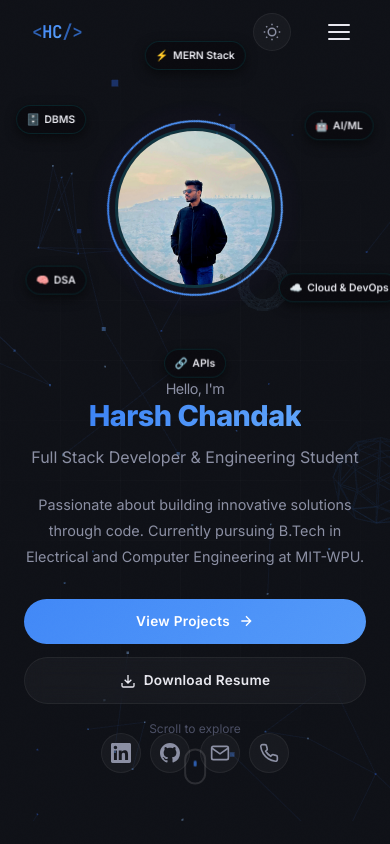
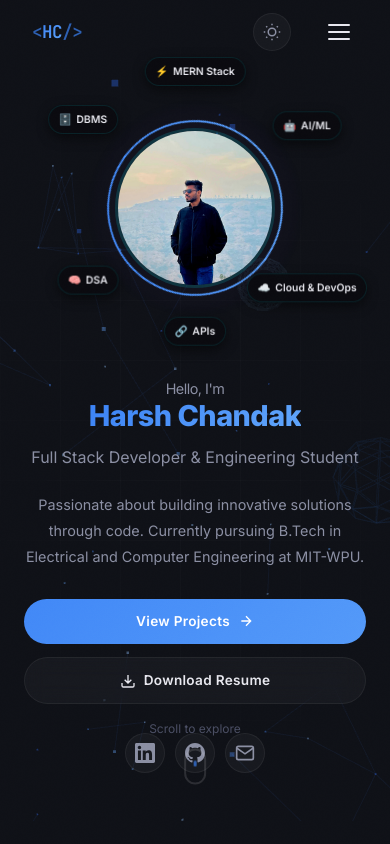
Before and after one commit to harshc17/Portfolio, a plain HTML site: page index.html in a window 390 px wide. Shown: the top 844 px of the page. Drawn offline with nearby package versions, Linux system fonts and the light colour scheme; animation ran at ten frames a second.

Commit message:
Add files via upload

```diff
--- a/index.html
+++ b/index.html
@@ -121,11 +121,7 @@
                             <path d="M4 4h16c1.1 0 2 .9 2 2v12c0 1.1-.9 2-2 2H4c-1.1 0-2-.9-2-2V6c0-1.1.9-2 2-2z" />
                             <polyline points="22,6 12,13 2,6" />
                         </svg></a>
-                    <a href="tel:+917665673182" aria-label="Phone" class="social-icon"><svg width="20" height="20"
-                            viewBox="0 0 24 24" fill="none" stroke="currentColor" stroke-width="2">
-                            <path
-                                d="M22 16.92v3a2 2 0 0 1-2.18 2 19.79 19.79 0 0 1-8.63-3.07 19.5 19.5 0 0 1-6-6 19.79 19.79 0 0 1-3.07-8.67A2 2 0 0 1 4.11 2h3a2 2 0 0 1 2 1.72 12.84 12.84 0 0 0 .7 2.81 2 2 0 0 1-.45 2.11L8.09 9.91a16 16 0 0 0 6 6l1.27-1.27a2 2 0 0 1 2.11-.45 12.84 12.84 0 0 0 2.81.7A2 2 0 0 1 22 16.92z" />
-                        </svg></a>
+
                 </div>
             </div>
             <div class="hero-visual">
@@ -578,12 +574,7 @@
                                 <h4>Email</h4><span>harshmaheshwari1711@gmail.com</span>
                             </div>
                         </a>
-                        <a href="tel:+917665673182" class="contact-card">
-                            <div class="c-icon">📱</div>
-                            <div>
-                                <h4>Phone</h4><span>+91 7665673182</span>
-                            </div>
-                        </a>
+
                         <a href="https://www.linkedin.com/in/harshc17/" target="_blank" class="contact-card">
                             <div class="c-icon">💼</div>
                             <div>
--- a/styles.css
+++ b/styles.css
@@ -1,3 +1,5 @@
+m
+
 /* ===== DESIGN TOKENS — ELEGANT MINIMALIST THEME ===== */
 :root,
 [data-theme="dark"] {
@@ -1928,35 +1930,35 @@ img {
         z-index: 10;
     }
 
-    /* Spread cards out significantly more on mobile */
+    /* Spread cards out significantly more on mobile - UPDATED to be closer and symmetric */
     .fc-1 {
-        top: -35%;
+        top: -25%;
         left: 50%;
     }
 
     .fc-2 {
         top: 0%;
-        left: 135%;
+        left: 115%;
     }
 
     .fc-3 {
         top: 100%;
-        left: 135%;
+        left: 115%;
     }
 
     .fc-4 {
-        top: 145%;
+        top: 125%;
         left: 50%;
     }
 
     .fc-5 {
         top: 100%;
-        left: -35%;
+        left: -15%;
     }
 
     .fc-6 {
         top: 0%;
-        left: -35%;
+        left: -15%;
     }
 
     .section {
@@ -2002,29 +2004,29 @@ img {
         height: 160px;
     }
 
-    /* Adjust cards for 160px wrapper */
+    /* Adjust cards for 160px wrapper - UPDATED to be closer */
     .fc-1 {
-        top: -40%;
+        top: -30%;
     }
 
     .fc-2 {
-        left: 140%;
+        left: 120%;
     }
 
     .fc-3 {
-        left: 140%;
+        left: 120%;
     }
 
     .fc-4 {
-        top: 150%;
+        top: 130%;
     }
 
     .fc-5 {
-        left: -40%;
+        left: -20%;
     }
 
     .fc-6 {
-        left: -40%;
+        left: -20%;
     }
 
     .hero-buttons {
```
